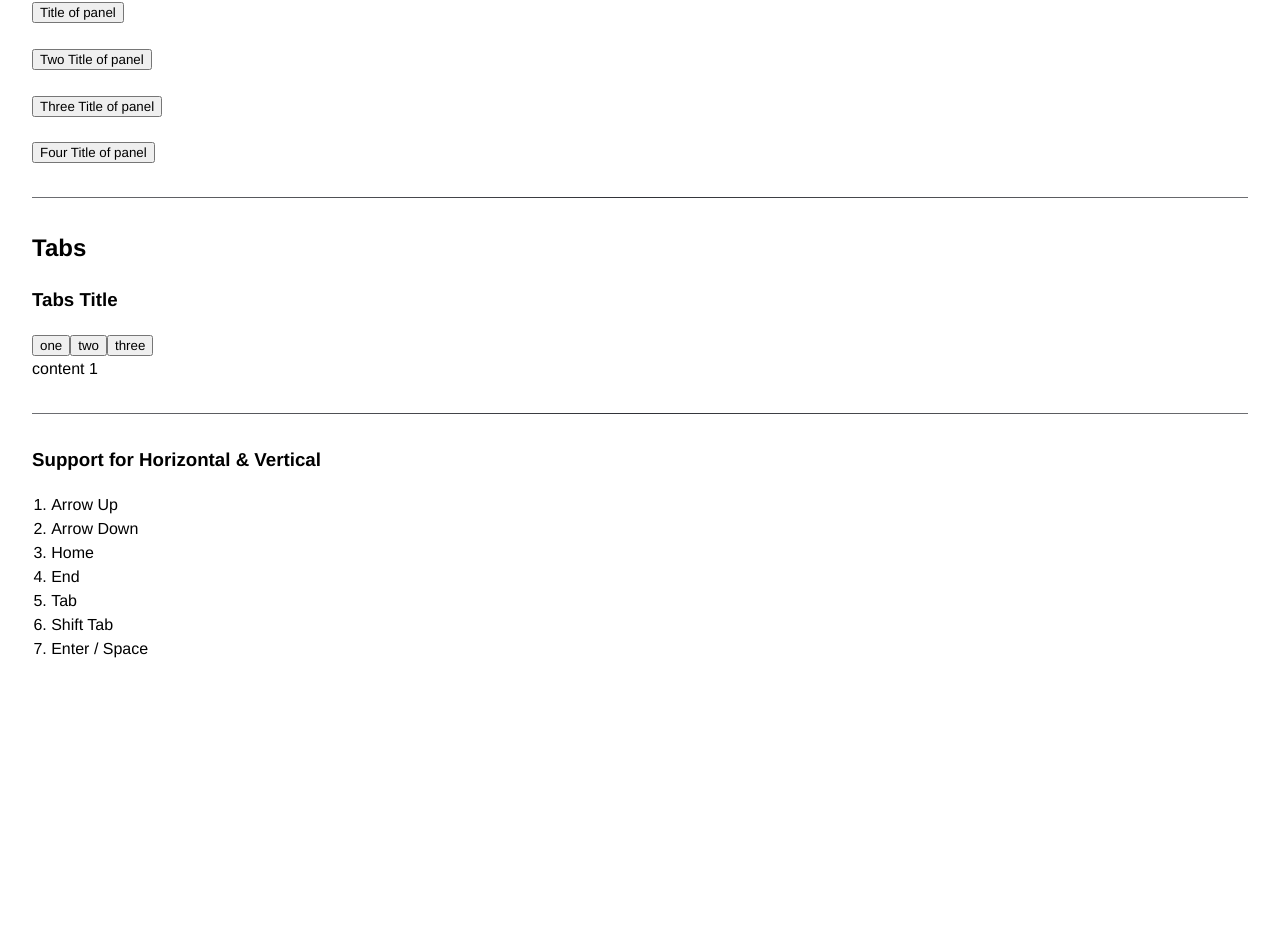
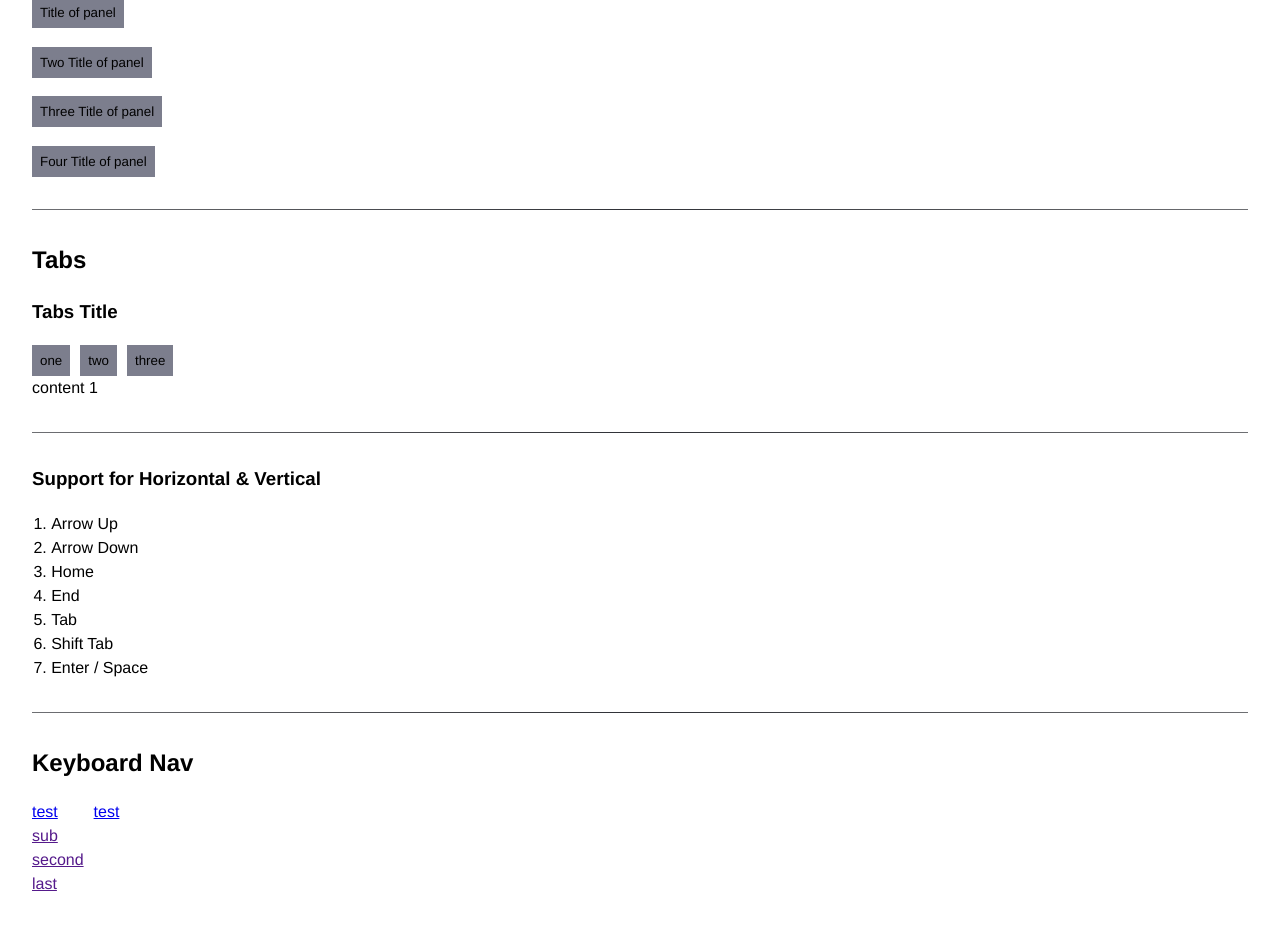
Before and after one commit to scottykaye/accessible-navigation, a React app: page / in a window 1280 px wide. Shown: the part 91-1019 px from the top of the page. Before the commit the page ends 800 px from the top, so only its background shows below. Built offline with nearby package versions, Linux system fonts and the light colour scheme.

Commit message:
Create a new Navigation solution

```diff
--- a/src/App.tsx
+++ b/src/App.tsx
@@ -154,6 +154,130 @@ function Tabs({ children, defaultValue = '', title }) {
   )
 }
 
+// if there is a listitem we're in a submenu, we'll need a ref
+// up and down open close submenu
+// left and right in submenu navigates between other dropdowns or to the next top level item
+// home end closes submenu navgiates start to end
+// first character navigates through on top menu
+// first character navigates through on dropdowns based on focus
+
+const SUPPORTED_KEYS = {
+  ARROW_UP: 'ArrowUp',
+  ARROW_DOWN: 'ArrowDown',
+  ARROW_LEFT: 'ArrowLeft',
+  ARROW_RIGHT: 'ArrowRight',
+  HOME: 'Home',
+  END: 'End',
+}
+
+class Navigate {
+  readonly orientation?: 'vertical' | 'horizontal'
+  readonly navigation?: false
+  observers: Record<string, HTMLElement>
+
+  constructor(orientation: 'vertical' | 'horizontal' = 'vertical') {
+    this.orientation = orientation
+    this.observers = {}
+  }
+
+  view() {
+    console.log(this.observers)
+  }
+
+  subscribe(label: string, element: HTMLElement): void {
+    this.observers = { ...this.observers, ...{ [label]: element } } as Record<
+      string,
+      HTMLElement
+    >
+    console.log(this.observers)
+    console.log('test', this.observers[label].nextSibling?.textContent)
+  }
+
+  unsubscribe(label: string): void {
+    delete this.observers[label]
+  }
+
+  update(event: KeyboardEvent, current: string): void {
+    const labelList = Object.keys(this.observers)
+    const currentNumber = labelList.findIndex((item) => item === current)
+    const firstItem = 0
+    const lastItem = labelList.length - 1
+    const moveUp = currentNumber > firstItem ? currentNumber - 1 : lastItem
+    const moveDown = currentNumber < lastItem ? currentNumber + 1 : firstItem
+
+    // Expect event.key to be only one of what we support in the list above
+    if (Object.values(SUPPORTED_KEYS).includes(event.key)) {
+      event.preventDefault()
+
+      if (
+        this.orientation === 'horizontal' &&
+        navigation &&
+        this.observers[labelList[currentNumber]].nextSibling &&
+        [SUPPORTED_KEYS.ARROW_UP, SUPPORTED_KEYS.ARROW_DOWN].includes(event.key)
+      ) {
+        const submenu = this.observers?.[labelList[currentNumber]].nextSibling
+        const firstLink = submenu.firstChild.childNodes[0]
+        const lastLink = submenu.lastChild.childNodes[0]
+
+        return event.key === SUPPORTED_KEYS.ARROW_DOWN
+          ? firstLink.focus()
+          : lastLink.focus()
+        // we're in a submenu how do we cycle through the rest?
+      }
+
+      switch (event.key) {
+        case SUPPORTED_KEYS.HOME:
+          this.observers[labelList[firstItem]].focus()
+          break
+        case SUPPORTED_KEYS.END:
+          this.observers[labelList[lastItem]].focus()
+          break
+      }
+      if (this.orientation === 'vertical') {
+        switch (event.key) {
+          case SUPPORTED_KEYS.ARROW_UP:
+            this.observers[labelList[moveUp]].focus()
+            break
+          case SUPPORTED_KEYS.ARROW_DOWN:
+            this.observers[labelList[moveDown]].focus()
+            break
+        }
+      }
+      if (this.orientation === 'horizontal') {
+        switch (event.key) {
+          case SUPPORTED_KEYS.ARROW_LEFT:
+            this.observers[labelList[moveUp]].focus()
+            break
+          case SUPPORTED_KEYS.ARROW_RIGHT:
+            this.observers[labelList[moveDown]].focus()
+            break
+        }
+      }
+    }
+  }
+}
+
+const navigation = new Navigate('horizontal', true)
+
+const useKeyboardNavigation = createKeyboardNavHook(navigation)
+
+function ListItem({ label, children, href = '#', submenu }) {
+  function handleKeyDown(event) {
+    navigation.update(event, label)
+  }
+
+  const refs = useKeyboardNavigation(label)
+
+  return (
+    <li className="Nav-item">
+      <a href={href} ref={refs} onKeyDown={handleKeyDown}>
+        {children}
+      </a>
+      {submenu}
+    </li>
+  )
+}
+
 export default function App() {
   return (
     <div id="App" className="App">
@@ -186,7 +310,7 @@ export default function App() {
         </Tab>
       </Tabs>
       <hr />
-      <ul>
+      <ol>
         <li>
           <h3>Support for Horizontal & Vertical</h3>
         </li>
@@ -197,7 +321,32 @@ export default function App() {
         <li>Tab</li>
         <li>Shift Tab</li>
         <li>Enter / Space</li>
-      </ul>
+      </ol>
+      <hr />
+      <h2>Keyboard Nav</h2>
+      <nav className="Nav">
+        <ul className="Navlist">
+          <ListItem
+            label="nav1"
+            submenu={
+              <ul className="Submenu">
+                <li>
+                  <a href="">sub</a>
+                </li>
+                <li>
+                  <a href="">second</a>
+                </li>
+                <li>
+                  <a href="">last</a>
+                </li>
+              </ul>
+            }
+          >
+            test
+          </ListItem>
+          <ListItem label="nav2">test</ListItem>
+        </ul>
+      </nav>
     </div>
   )
 }
--- a/src/styles.css
+++ b/src/styles.css
@@ -1,7 +1,9 @@
 :root {
   --text-primary: hsla(360, 100%, 0%, 1);
   --bg-color-primary: hsla(360, 100%, 100%, 1);
+  --bg-color-secondary: 232, 7%, 52%;
   --border-primary: 225, 7%, 20%;
+
   color-scheme: light dark;
   font-family: 'Helvetica', 'Gill Sans', sans-serif;
 }
@@ -10,6 +12,7 @@
   :root {
     --text-primary: hsla(360, 100%, 100%, 1);
     --bg-color-primary: hsla(360, 100%, 0%, 1);
+    --bg-color-secondary: 232, 7%, 32%;
     --border-primary: 225, 7%, 20%;
   }
 }
@@ -17,6 +20,16 @@
 button {
   font-family: inherit;
   cursor: pointer;
+  background-color: hsla(var(--bg-color-secondary), 1);
+  border: 0;
+  appearance: none;
+  padding: 0.5rem;
+}
+button:hover {
+  background-color: hsla(var(--border-primary), 1);
+}
+button:focus {
+  outline-offset: 4px;
 }
 
 body {
@@ -25,23 +38,31 @@ body {
   line-height: 1.5;
   margin: 2rem;
 }
-
-ul {
-  counter-reset: section;
-  list-style: none;
+ul,
+ol {
   margin: 0;
   padding: 0;
 }
 
+ul {
+  list-style: none;
+}
+
+ol {
+  counter-reset: section;
+  list-style: none;
+}
+
 li {
 }
-li:not(:has(> h3)) {
+
+ol li:not(:has(> h3)) {
   counter-increment: decimal;
   counter-increment: section;
   margin-inline-start: 1.2rem;
 }
 
-li:not(:has(> h3))::marker {
+ol li:not(:has(> h3))::marker {
   content: counters(section, '.', decimal) '. ';
 }
 
@@ -60,3 +81,15 @@ hr {
   );
   margin-block: 2rem;
 }
+
+.tablist {
+  display: flex;
+  gap: 10px;
+}
+.Navlist {
+  display: flex;
+  gap: 10px;
+}
+
+.Submenu {
+}
```
